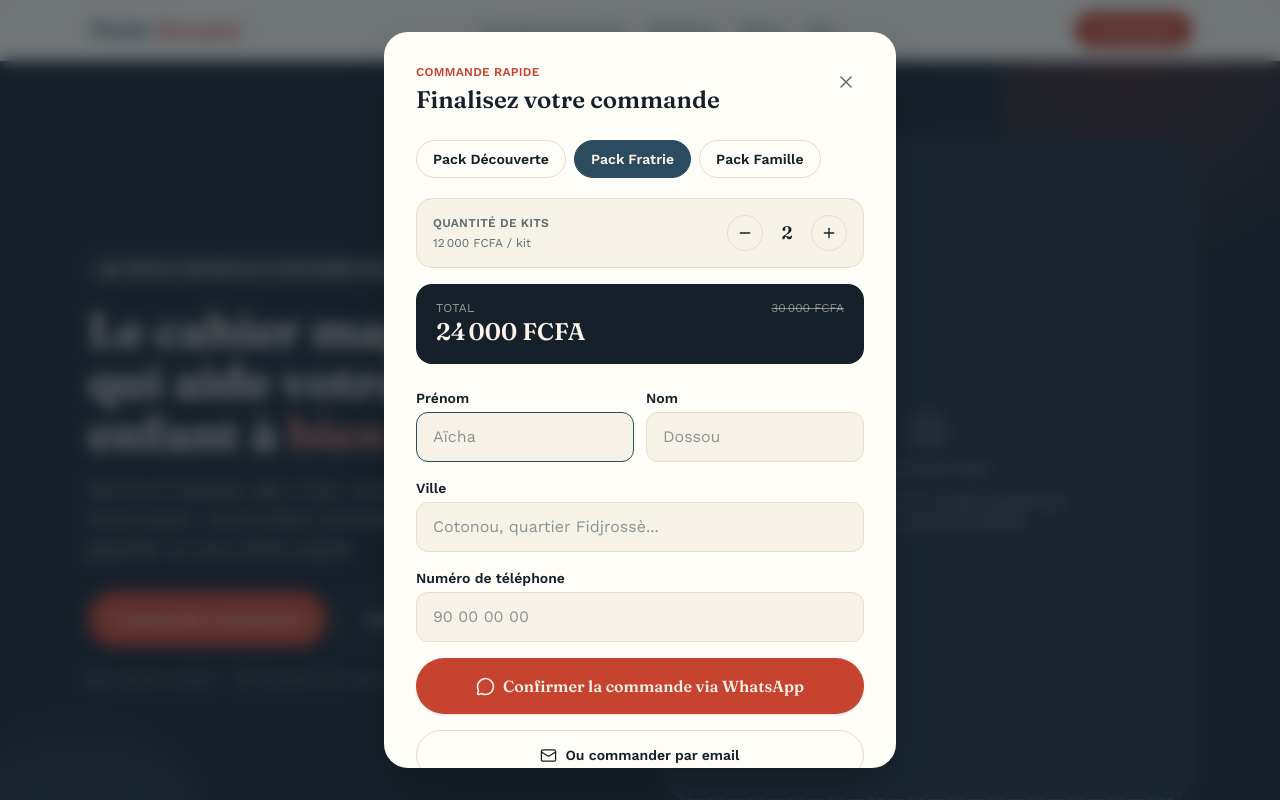
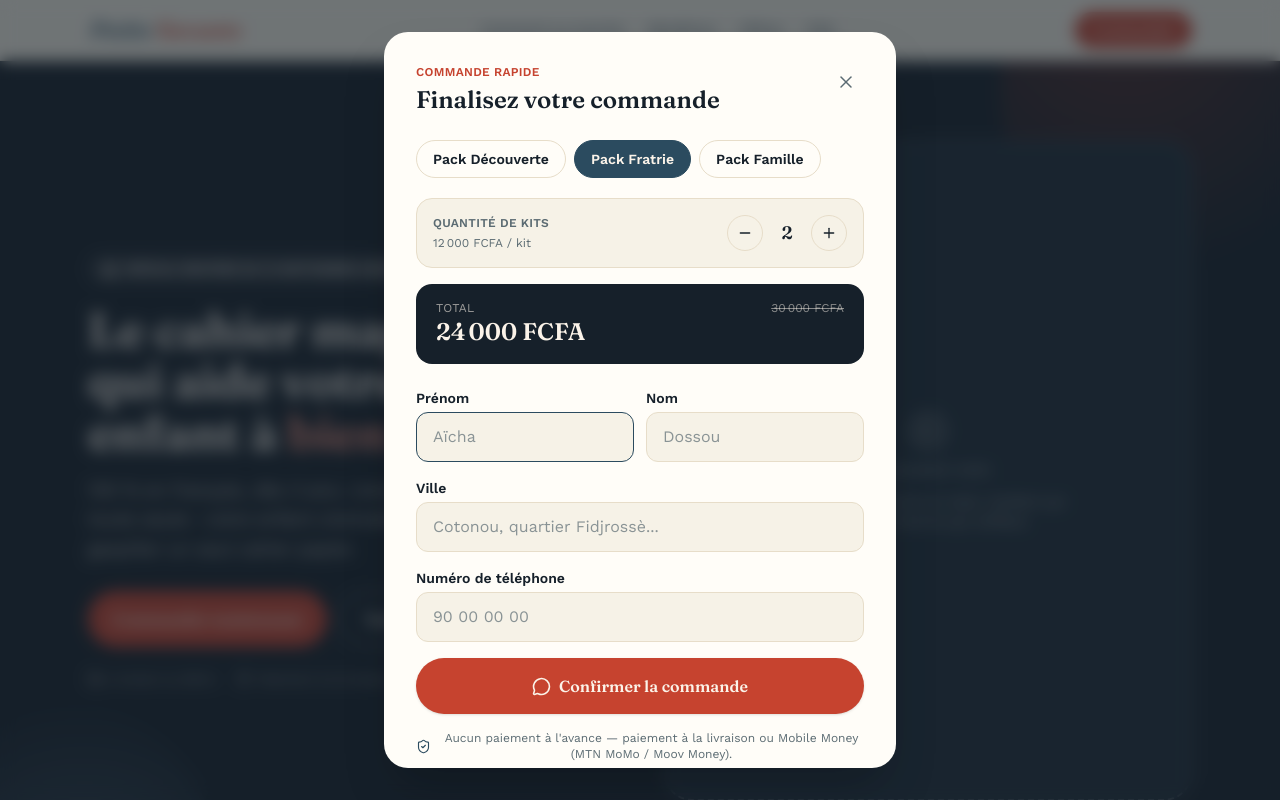
Before and after one commit to antoinettaams/Petits-Savants, a Next.js app: page / in a window 1280 px wide. Both pictures are taken after a click on the button "Commander". Shown: the top 800 px of the page. Built offline with nearby package versions, Linux system fonts and the light colour scheme; no server answers.

Commit message:
Ajout des modifs

```diff
--- a/components/order-modal/OrderModal.tsx
+++ b/components/order-modal/OrderModal.tsx
@@ -1,7 +1,7 @@
 "use client";
 
 import { useEffect, useMemo, useRef, useState } from "react";
-import { Mail, MessageCircle, Minus, Plus, ShieldCheck, X } from "lucide-react";
+import { MessageCircle, Minus, Plus, ShieldCheck, X } from "lucide-react";
 import {
   brand,
   packs,
@@ -79,9 +79,6 @@ export default function OrderModal() {
   }, [matchedPack, kits, total, lastName, firstName, city, phone]);
 
   const whatsappUrl = `https://wa.me/${brand.whatsappNumber}?text=${encodeURIComponent(message)}`;
-  const mailtoUrl = `mailto:${brand.orderEmail}?subject=${encodeURIComponent(
-    `Commande ${brand.name} — ${matchedPack ? matchedPack.title : `${kits} kits`}`
-  )}&body=${encodeURIComponent(message)}`;
 
   if (!isOpen) return null;
 
@@ -270,17 +267,8 @@ export default function OrderModal() {
             className="flex w-full items-center justify-center gap-2 rounded-full bg-accent px-6 py-4 font-display text-base font-semibold text-cream shadow-sm transition hover:bg-accent-dark focus:outline-none focus-visible:ring-4 focus-visible:ring-accent/40 active:scale-[0.99]"
           >
             <MessageCircle size={19} strokeWidth={2} />
-            Confirmer la commande via WhatsApp
+            Confirmer la commande
           </button>
-
-          <a
-            href={mailtoUrl}
-            onClick={trackPurchase}
-            className="flex w-full items-center justify-center gap-2 rounded-full border border-surface-line px-6 py-3.5 text-sm font-semibold text-ink transition hover:border-primary"
-          >
-            <Mail size={17} strokeWidth={1.8} />
-            Ou commander par email
-          </a>
 
           <p className="flex items-center justify-center gap-2 text-center text-xs text-muted">
             <ShieldCheck size={15} strokeWidth={1.8} className="shrink-0 text-primary" />
```
